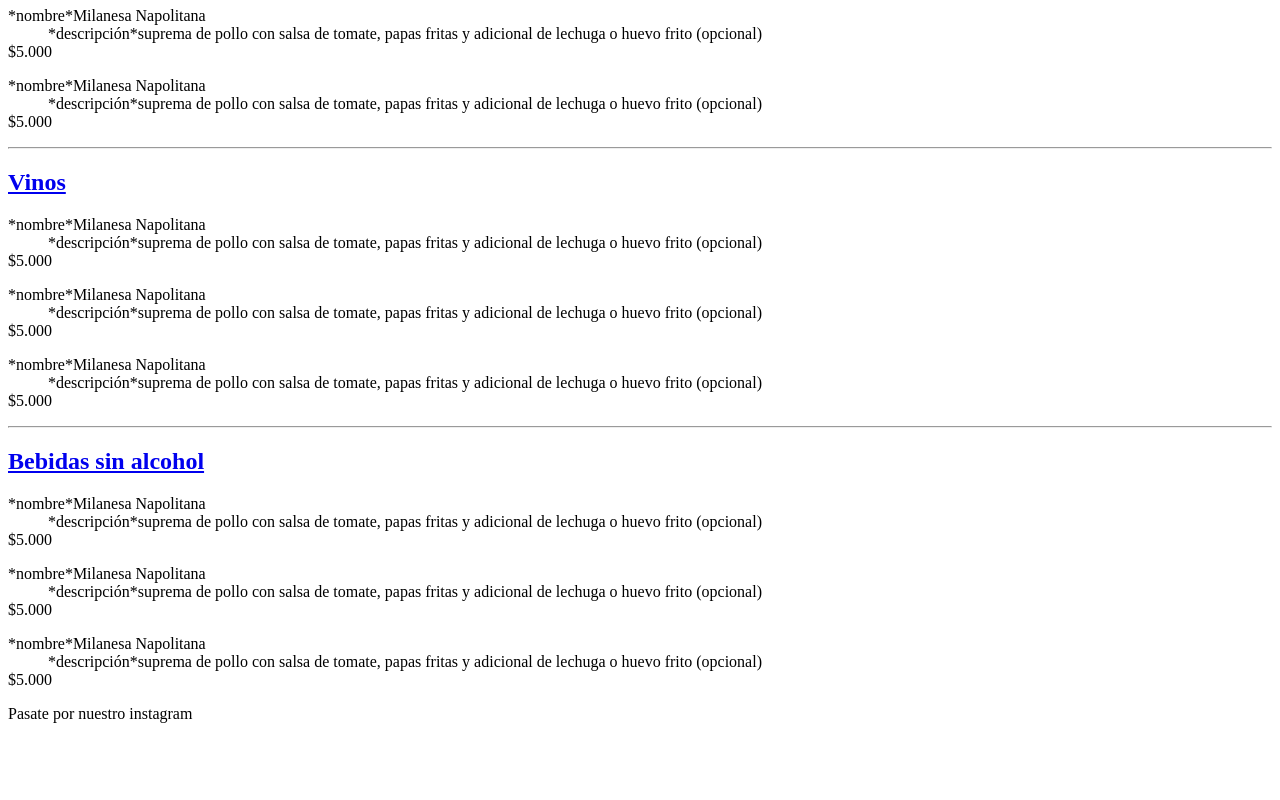
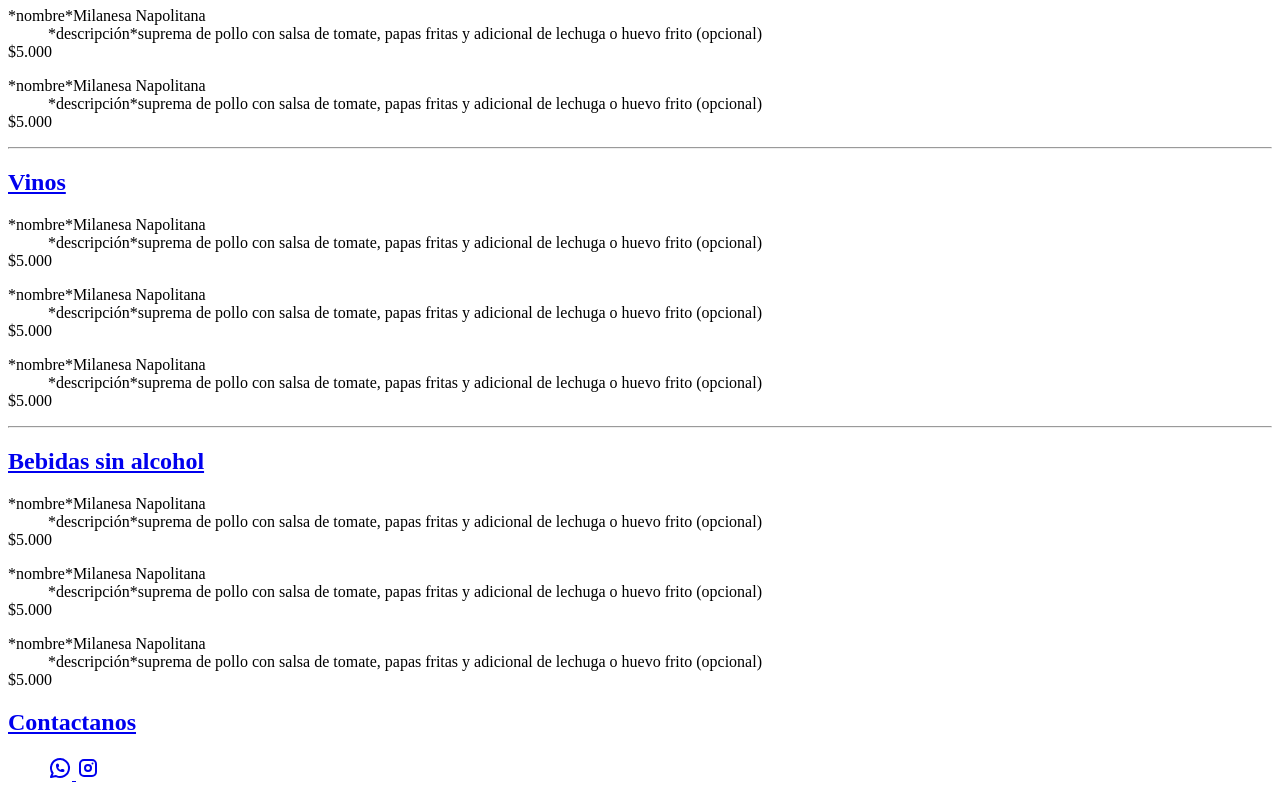
Before and after one commit to OrlandoEscobar383/La-Unica, a plain HTML site: page index.html in a window 1280 px wide. Shown: the part 731-1531 px from the top of the page. Before the commit the page ends 1496 px from the top, so only its background shows below. Drawn offline with Linux system fonts and the light colour scheme.

Commit message:
agregamos cambios el html, especificamente en el footer, pusimo un link al whatsapp y a instagram para que el usuario se contacte

```diff
--- a/index.html
+++ b/index.html
@@ -5,6 +5,7 @@
     <meta name="viewport" content="width=device-width, initial-scale=1.0">
     <meta name="author" content="Orlando Jorge Escobar Testa">
     <meta name="robots" content="noindex">
+    <meta http-equiv="refresh" content="5">
     <title>La Unica</title>
     <link rel="stylesheet" href="styles-la-unica.css">
 </head>
@@ -18,6 +19,7 @@
         <span><a href="#parrilla">Parrilla</a></span>
         <span><a href="#vinos">Vinos</a></span>
         <span><a href="#bebidas">Bebidas sin alcohol</a></span>
+        <span><a href="#contacto">Contactanos</a></span>
     </nav>
     <main>
         <section>
@@ -115,16 +117,22 @@
             </dl>
         </section>
     </main>
-    <footer>
-        <p>Pasate por nuestro instagram</p>
-        <div class="images">
-            <a href="#" target="_blank"><img src="#" alt=""></a>
-            <a href="#" target="_blank"><img src="#" alt=""></a>
-            <a href="#" target="_blank"><img src="#" alt=""></a>
-            <a href="#" target="_blank"><img src="#" alt=""></a>
-            <a href="#" target="_blank"><img src="#" alt=""></a>
-            <a href="#" target="_blank"><img src="#" alt=""></a>
-        </a></div>
+
+    <footer id="contacto">
+        <h2><a href="#barra-navegacion">Contactanos</a></h2>
+        <ul style="list-style: none;">
+
+            <a href="https://wa.me/+5491134977894" target="_blank"><svg xmlns="http://www.w3.org/2000/svg" viewBox="0 0 24 24" fill="none" stroke="currentColor" stroke-linecap="round" stroke-linejoin="round" width="24" height="24" stroke-width="2"> <path d="M3 21l1.65 -3.8a9 9 0 1 1 3.4 2.9l-5.05 .9"></path> <path d="M9 10a.5 .5 0 0 0 1 0v-1a.5 .5 0 0 0 -1 0v1a5 5 0 0 0 5 5h1a.5 .5 0 0 0 0 -1h-1a.5 .5 0 0 0 0 1"></path> </svg> </a>
+
+            <a href="https://www.instagram.com/restobarlaunica/" target="_blank">
+                <svg xmlns="http://www.w3.org/2000/svg" viewBox="0 0 24 24" fill="none" stroke="currentColor" stroke-linecap="round" stroke-linejoin="round" width="24" height="24" stroke-width="2">
+                <path d="M4 4m0 4a4 4 0 0 1 4 -4h8a4 4 0 0 1 4 4v8a4 4 0 0 1 -4 4h-8a4 4 0 0 1 -4 -4z"></path>
+                <path d="M12 12m-3 0a3 3 0 1 0 6 0a3 3 0 1 0 -6 0"></path>
+                <path d="M16.5 7.5l0 .01"></path>
+                </svg>
+            </a>
+        </ul>
+
     </footer>
 </body>
 </html>
```
